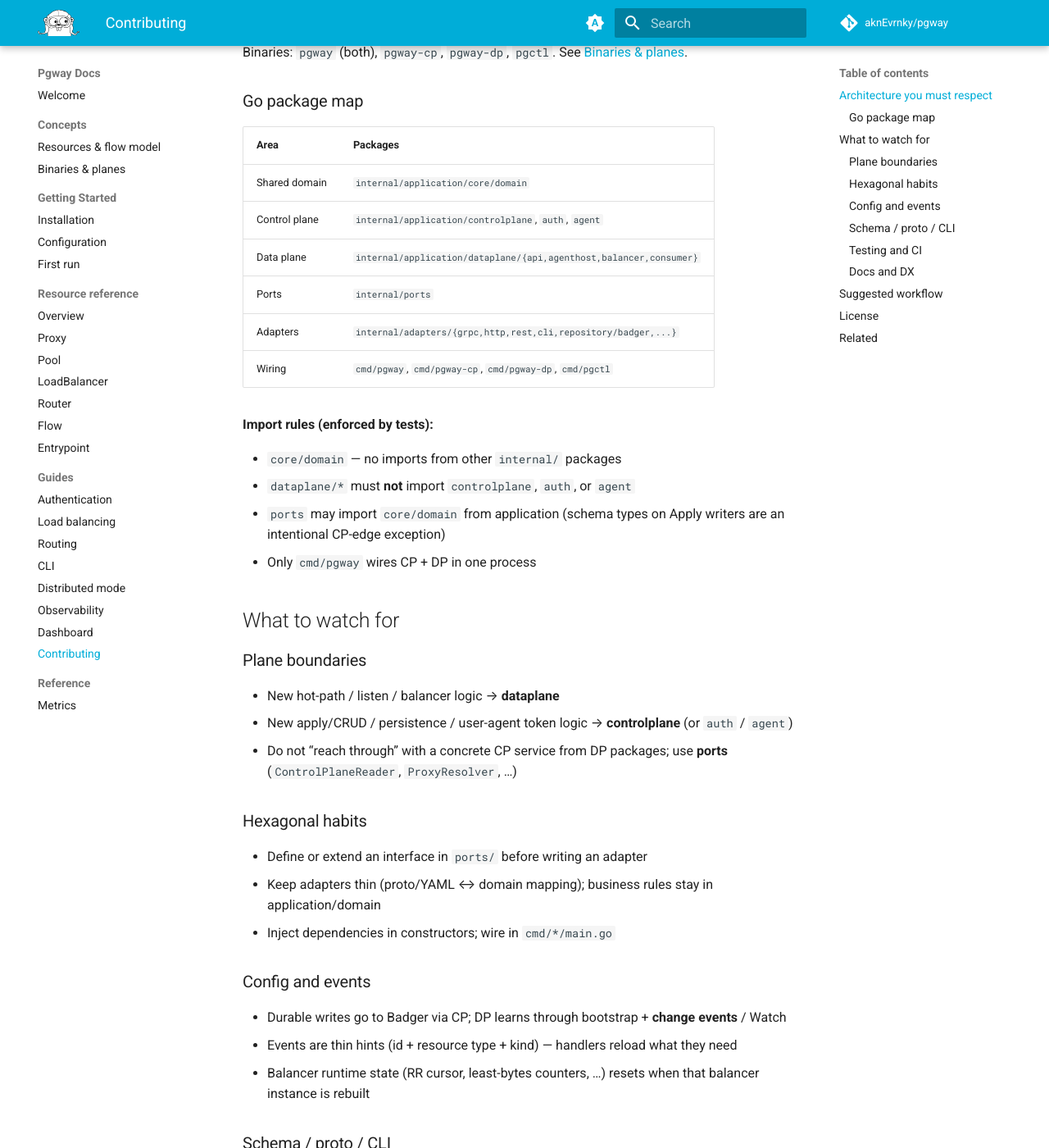
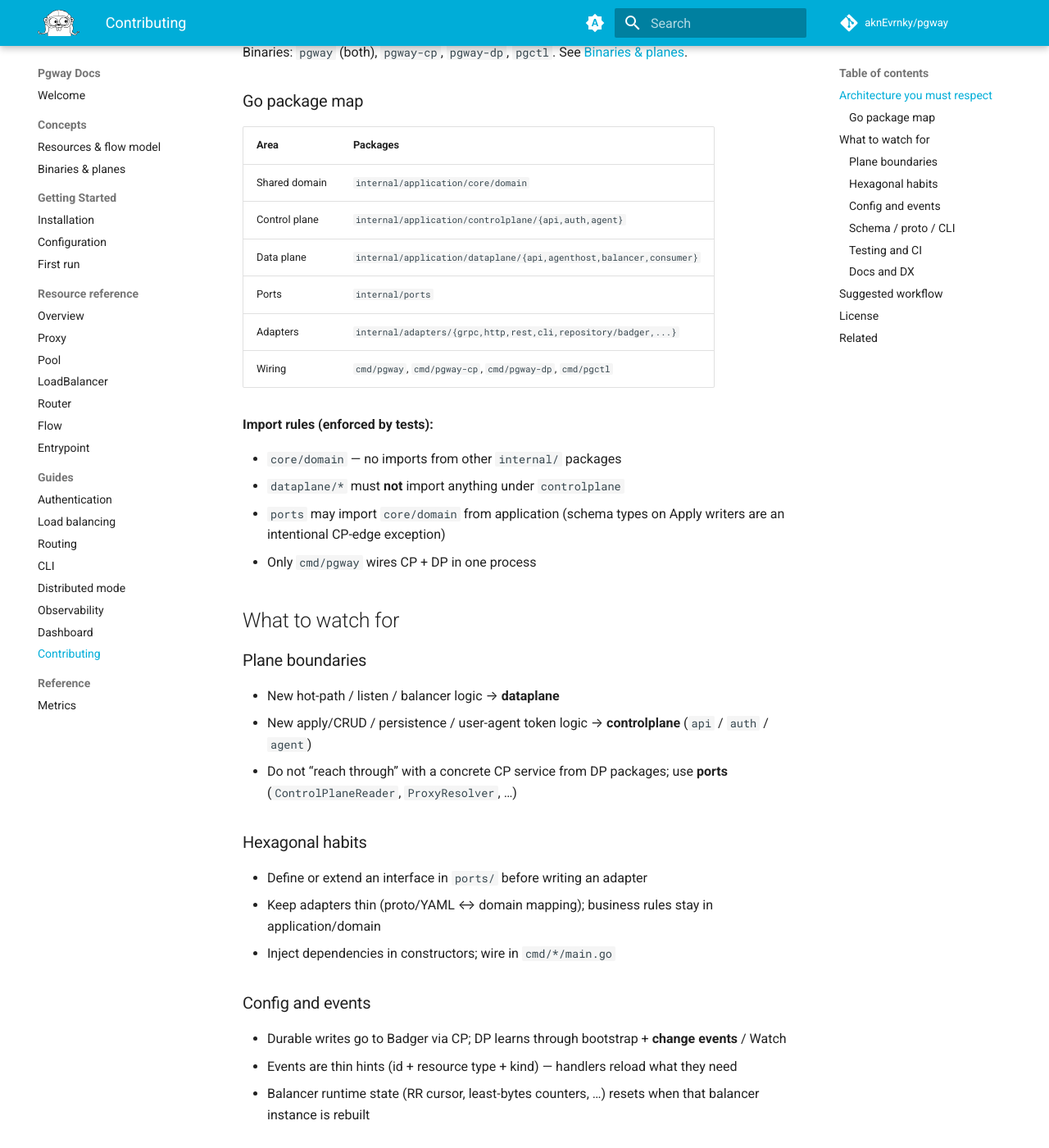
Before and after one commit to aknEvrnky/pgway-docs, an MkDocs documentation site: the page built from docs/guides/contributing.md, in a window 1280 px wide and 1400 px high, scrolled down 901 px. Shown: the whole window at 82% size. Built offline with MkDocs 1.6.1 and Material for MkDocs 9.7.7, drawn with Linux system fonts in a browser that asks for light colours; comment, search, counter and statistics services are not loaded.

Commit message:
docs: clarify control plane package structure and import rules

```diff
--- a/docs/guides/contributing.md
+++ b/docs/guides/contributing.md
@@ -33,7 +33,7 @@ Binaries: `pgway` (both), `pgway-cp`, `pgway-dp`, `pgctl`. See [Binaries & plane
 | Area | Packages |
 |------|----------|
 | Shared domain | `internal/application/core/domain` |
-| Control plane | `internal/application/controlplane`, `auth`, `agent` |
+| Control plane | `internal/application/controlplane/{api,auth,agent}` |
 | Data plane | `internal/application/dataplane/{api,agenthost,balancer,consumer}` |
 | Ports | `internal/ports` |
 | Adapters | `internal/adapters/{grpc,http,rest,cli,repository/badger,...}` |
@@ -42,7 +42,7 @@ Binaries: `pgway` (both), `pgway-cp`, `pgway-dp`, `pgctl`. See [Binaries & plane
 **Import rules (enforced by tests):**
 
 - `core/domain` — no imports from other `internal/` packages
-- `dataplane/*` must **not** import `controlplane`, `auth`, or `agent`
+- `dataplane/*` must **not** import anything under `controlplane`
 - `ports` may import `core/domain` from application (schema types on Apply writers are an intentional CP-edge exception)
 - Only `cmd/pgway` wires CP + DP in one process
 
@@ -51,7 +51,7 @@ Binaries: `pgway` (both), `pgway-cp`, `pgway-dp`, `pgctl`. See [Binaries & plane
 ### Plane boundaries
 
 - New hot-path / listen / balancer logic → **dataplane**
-- New apply/CRUD / persistence / user-agent token logic → **controlplane** (or `auth` / `agent`)
+- New apply/CRUD / persistence / user-agent token logic → **controlplane** (`api` / `auth` / `agent`)
 - Do not “reach through” with a concrete CP service from DP packages; use **ports** (`ControlPlaneReader`, `ProxyResolver`, …)
 
 ### Hexagonal habits
```
Also changed, not shown: docs/concepts/binaries.md (+2 -2 lines).
